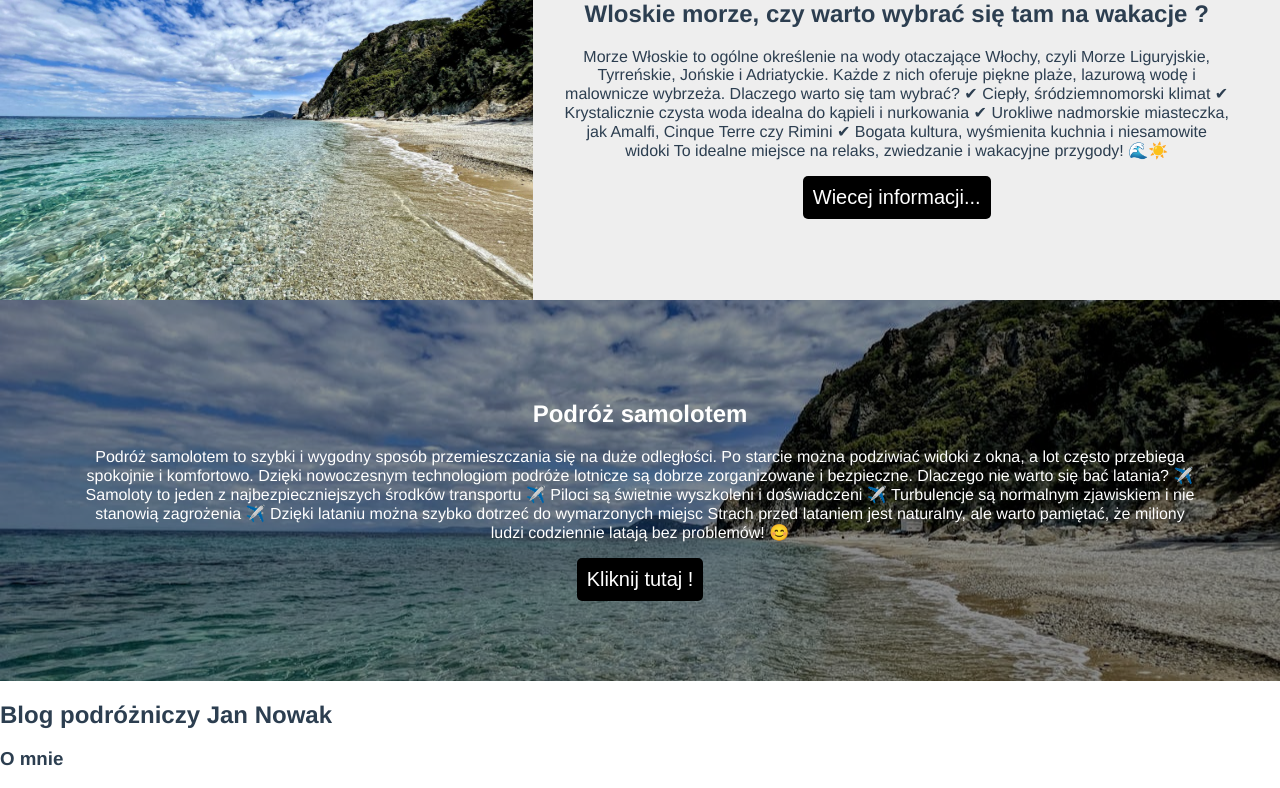
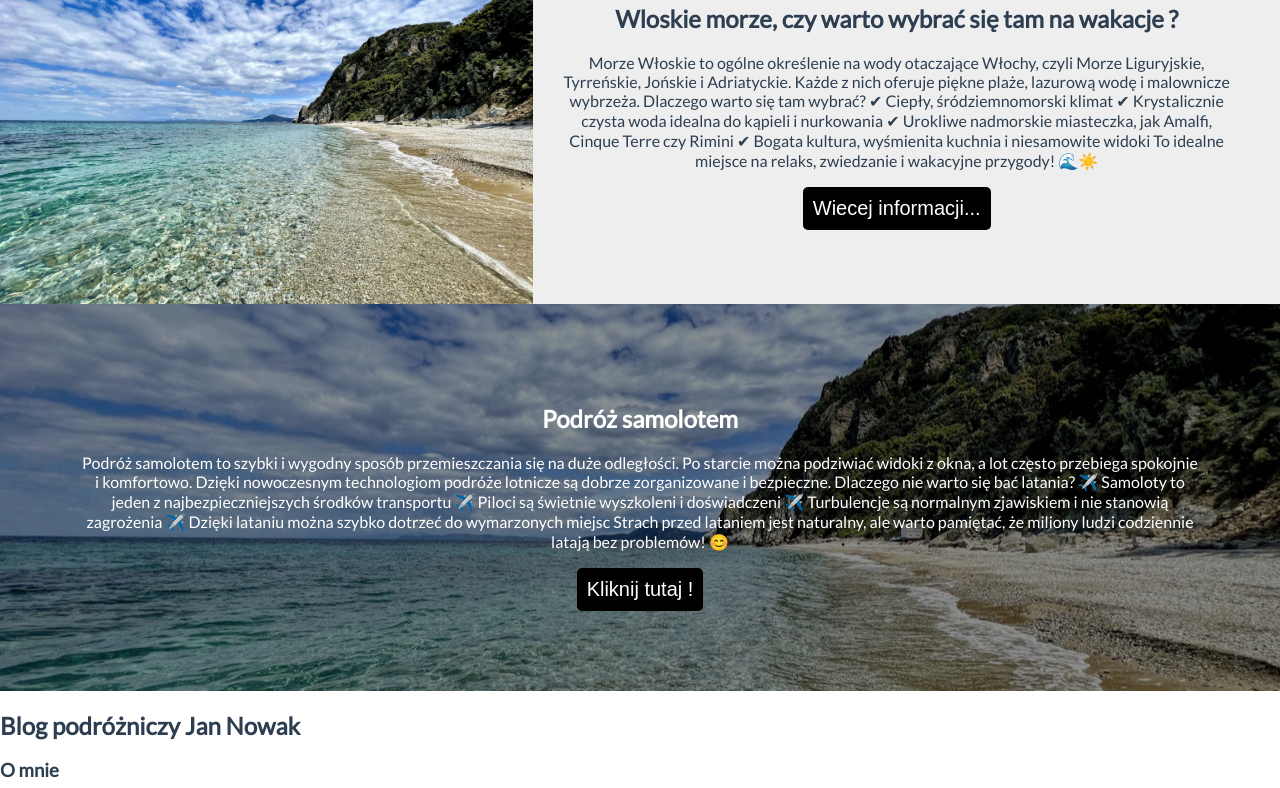
Before and after one commit to bartoszsmorawski/travel__blog, a Vue app: page / in a window 1280 px wide. Shown: the part 1349-2137 px from the top of the page. Built offline with nearby package versions, Linux system fonts and the light colour scheme.

Commit message:
Instal  new font Lato  added to App.vue

```diff
--- a/package.json
+++ b/package.json
@@ -8,6 +8,7 @@
     "lint": "vue-cli-service lint"
   },
   "dependencies": {
+    "@fontsource/lato": "^5.1.1",
     "core-js": "^3.8.3",
     "lucide-vue-next": "^0.468.0",
     "swiper": "^11.2.2",
--- a/src/App.vue
+++ b/src/App.vue
@@ -3,17 +3,18 @@
 </template>
 
 <script>
+import "@fontsource/lato";
 
 
 export default {
   name: 'App',
 
-}
+};
 </script>
 
 <style>
 #app {
-  font-family: Avenir, Helvetica, Arial, sans-serif;
+  font-family: Lato, sans-serif;
   -webkit-font-smoothing: antialiased;
   -moz-osx-font-smoothing: grayscale;
   color: #2c3e50;
```
Also changed, not shown: 1 other file (tests, documents, lock files or other folders).
